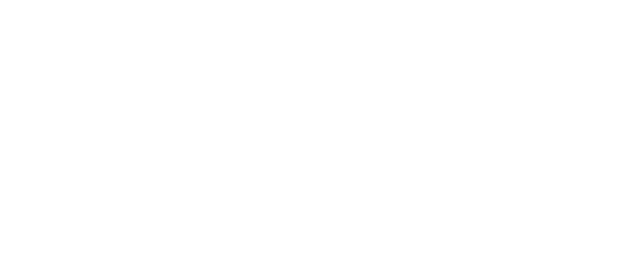
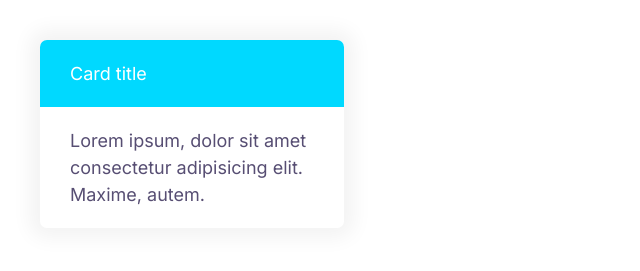
Before and after one commit to ZiadAlrzooq/Moshify, a plain HTML site: page index.html in a window 1280 px wide. Shown: the whole page, without its empty margins (0-640 px from the left). Drawn offline with Linux system fonts and the light colour scheme.

Commit message:
Built the card component.

```diff
--- a/css/styles.css
+++ b/css/styles.css
@@ -280,3 +280,25 @@ a {
         font-size: 1.5rem;
     }
 }
+
+/* Cards */
+
+.card {
+    border-radius: 7px;
+    box-shadow: 0 0 20px 10px #f3f3f3;
+    overflow: hidden;
+}
+
+.card__header, .card__body {
+    padding: 2rem 3rem;
+}
+
+.card--primary .card__header {
+    background: var(--primary-color);
+    color: white;
+}
+
+.card--secondary .card__header {
+    background: var(--secondary-color);
+    color: white;
+}
--- a/index.html
+++ b/index.html
@@ -14,5 +14,13 @@
     <link rel="stylesheet" href="css/styles.css" />
   </head>
   <body>
+    <div style="width: 30%; padding: 4rem;">
+      <div class="card card--secondary">
+        <header class="card__header">Card title</header>
+        <div class="card__body">
+          Lorem ipsum, dolor sit amet consectetur adipisicing elit. Maxime, autem.
+        </div>
+      </div>
+    </div>
   </body>
 </html>
```
